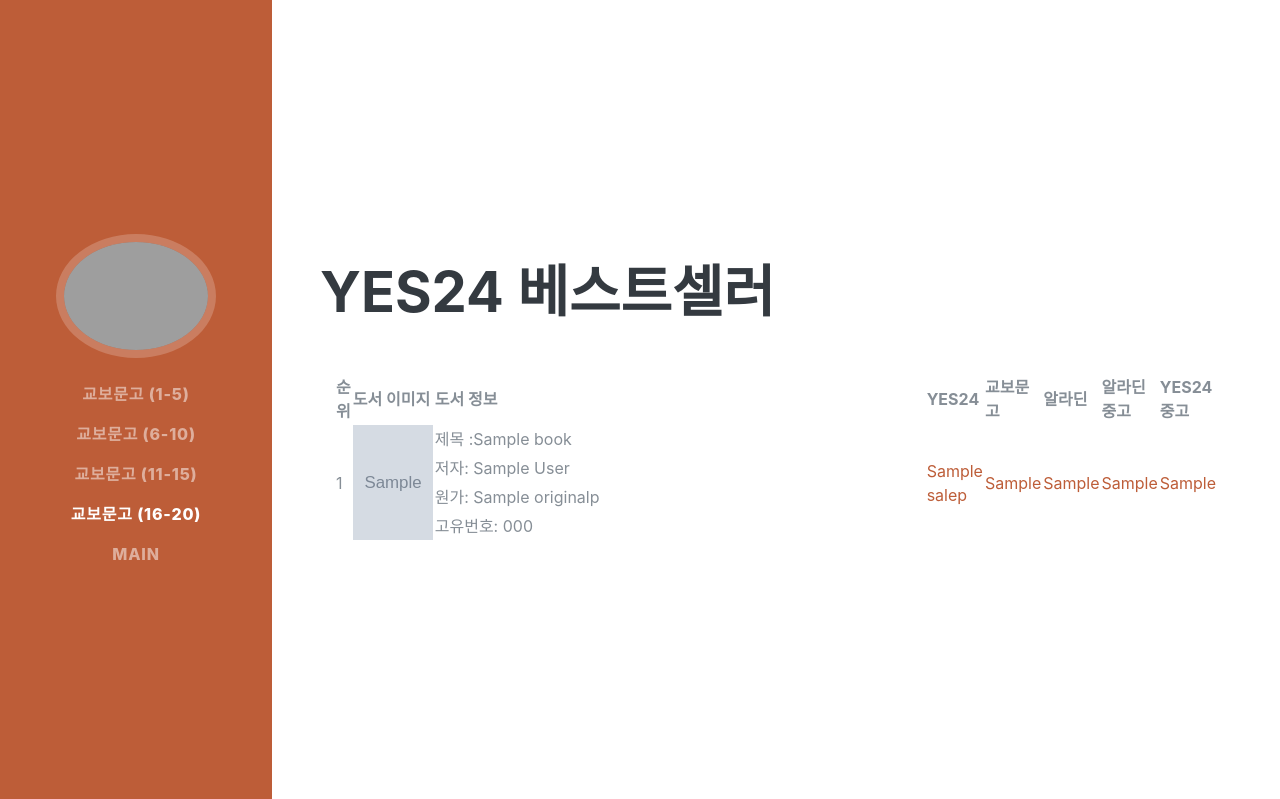
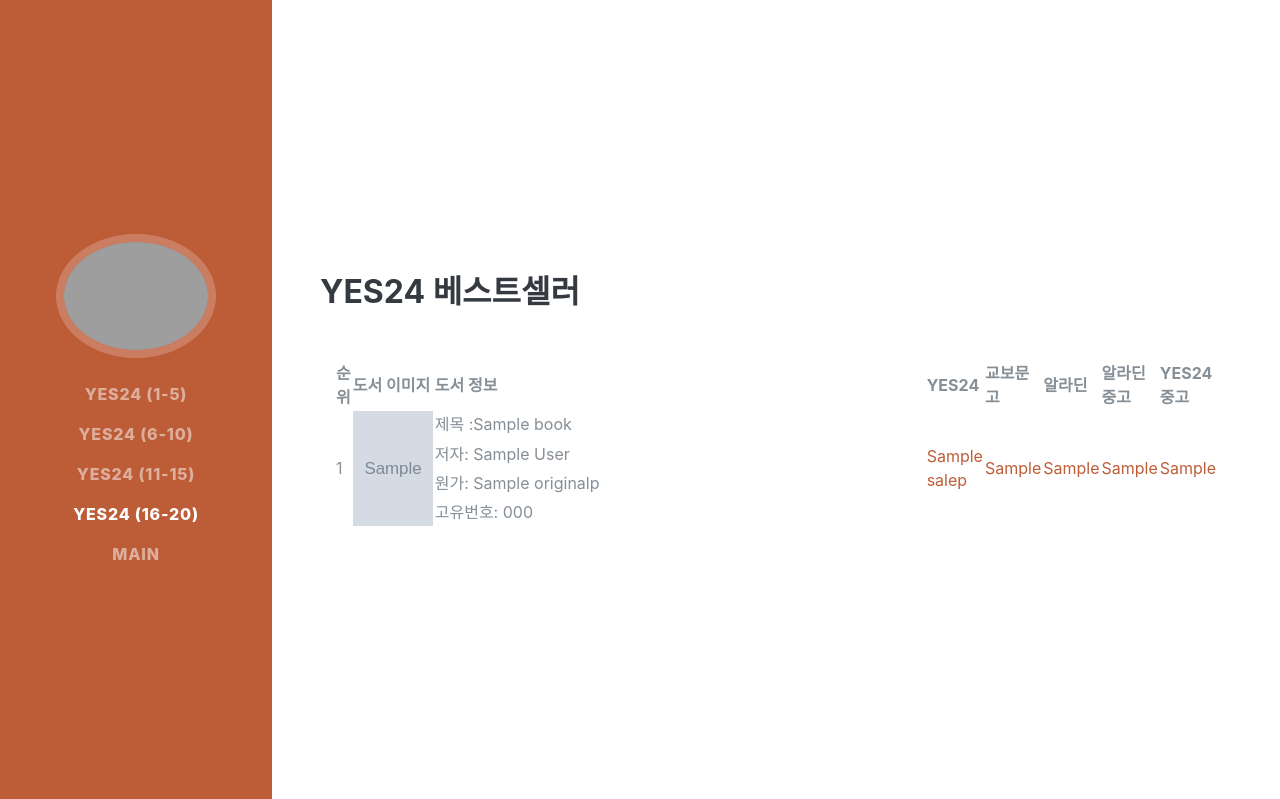
Before and after one commit to vltm100/Booking, a Django app: template book/parsed_data/templates/parsed_data/yes24.html in a window 1280 px wide. Shown: the top 799 px of the page. Run offline with Django 3.2, Linux system fonts and the light colour scheme; the template is opened without the code that fills it: most values are stand-ins (such as "Sample title", 1, 10 or a date in 2020); grey boxes marked "Sample" are stand-in pictures; some libraries are stand-ins or nearby versions; some web fonts are replaced; grey boxes are pictures that could not be loaded.

Commit message:
패키지

```diff
--- a/book/parsed_data/templates/parsed_data/aladin.html
+++ b/book/parsed_data/templates/parsed_data/aladin.html
@@ -245,7 +245,7 @@
 
      		<div class="w-70">
 
-        <h2 class="mb-5">알라딘 베스트셀러</h2>
+        <h3 class="mb-5">알라딘 베스트셀러</h3>
      		<div class="container">
 
 <table id="example1" class="display" style="width:100%">
--- a/book/parsed_data/templates/parsed_data/yes24.html
+++ b/book/parsed_data/templates/parsed_data/yes24.html
@@ -37,16 +37,16 @@
     <div class="collapse navbar-collapse" id="navbarSupportedContent">
       <ul class="navbar-nav">
         <li class="nav-item">
-          <a class="nav-link js-scroll-trigger" href="#aladin1">교보문고 (1-5)</a>
+          <a class="nav-link js-scroll-trigger" href="#aladin1">YES24 (1-5)</a>
         </li>
         <li class="nav-item">
-          <a class="nav-link js-scroll-trigger" href="#aladin2">교보문고 (6-10)</a>
+          <a class="nav-link js-scroll-trigger" href="#aladin2">YES24 (6-10)</a>
         </li>
         <li class="nav-item">
-          <a class="nav-link js-scroll-trigger" href="#aladin3">교보문고 (11-15)</a>
+          <a class="nav-link js-scroll-trigger" href="#aladin3">YES24 (11-15)</a>
         </li>
         <li class="nav-item">
-          <a class="nav-link js-scroll-trigger" href="#aladin4">교보문고 (16-20)</a>
+          <a class="nav-link js-scroll-trigger" href="#aladin4">YES24 (16-20)</a>
         </li>
         <li class="nav-item">
           <a class="nav-link js-scroll-trigger" href="../">MAIN</a>
@@ -61,7 +61,7 @@
 
      		<div class="w-70">
 
-        <h2 class="mb-5">YES24 베스트셀러</h2>
+        <h3 class="mb-5">YES24 베스트셀러</h3>
      		<div class="container">
 
 <table id="example1" class="display" style="width:100%">
```
